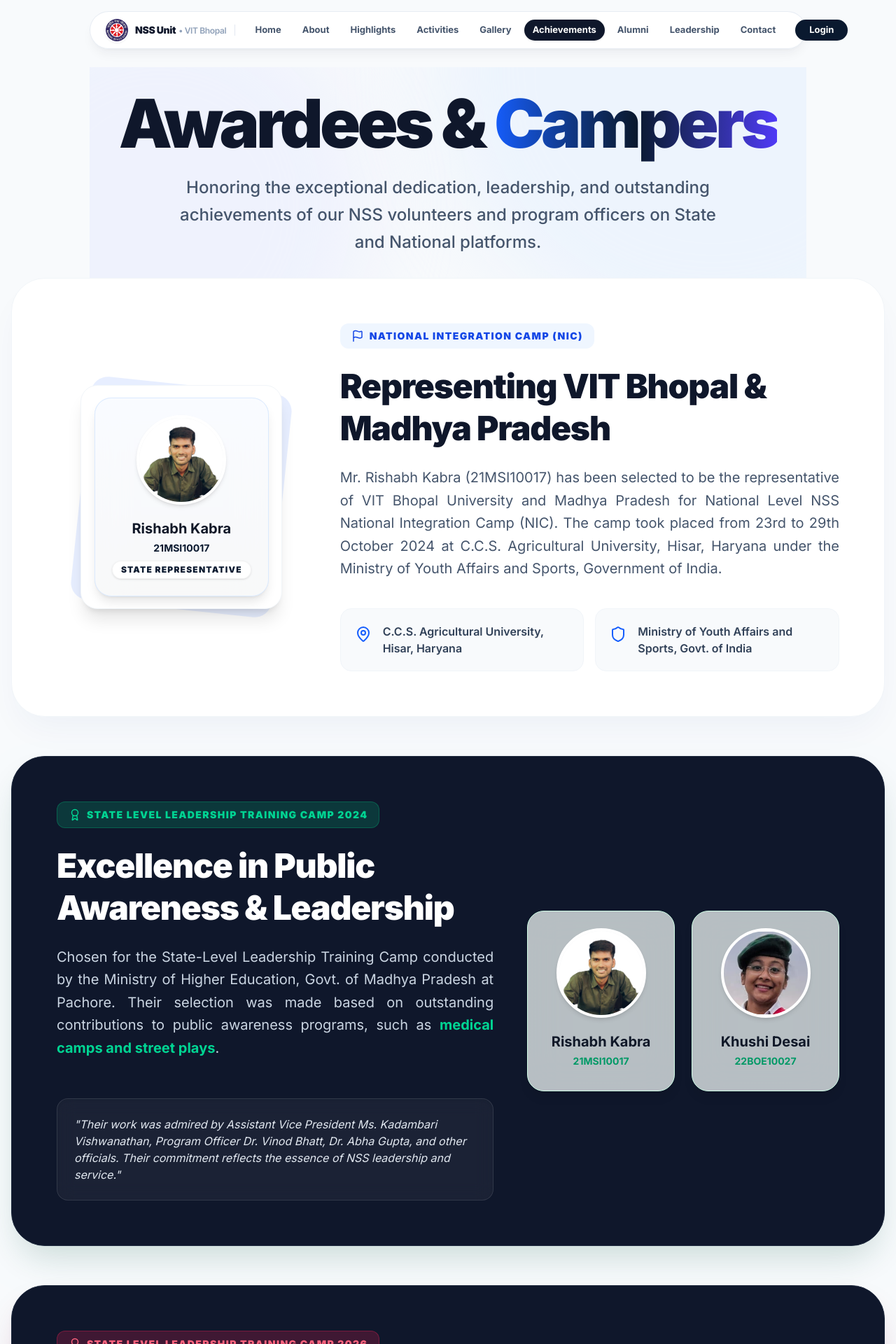
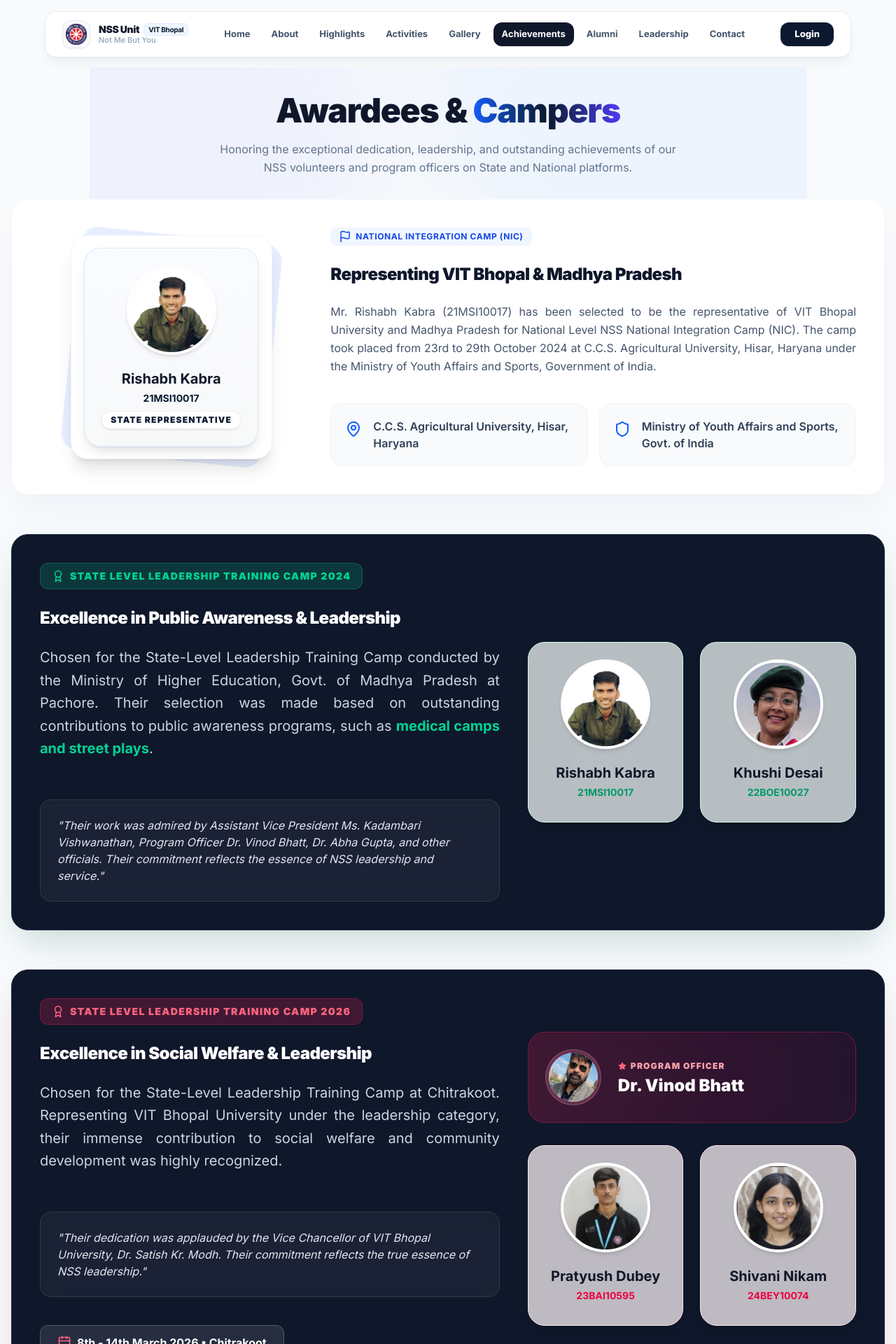
Before and after one commit to pratyush-dubey08/NSS-VIT-Website, a Next.js app in the folder frontend/: page /achievements in a window 1280 px wide. Shown: the top 1920 px of the page at 70% size. Built offline with nearby package versions, Linux system fonts and the light colour scheme.

Commit message:
Fix navbar overlap with spacious rounded-2xl dock and harmonize awardees text sizes to match highlights

```diff
--- a/frontend/src/app/achievements/page.tsx
+++ b/frontend/src/app/achievements/page.tsx
@@ -66,7 +66,7 @@
             initial={{ opacity: 0, y: 30 }}
             animate={{ opacity: 1, y: 0 }}
             transition={{ duration: 0.8, ease: [0.16, 1, 0.3, 1] }}
-            className="text-5xl md:text-7xl lg:text-8xl font-black text-slate-900 mb-6 tracking-tighter leading-none"
+            className="text-2xl sm:text-3xl md:text-4xl lg:text-5xl font-black text-slate-900 tracking-tight leading-tight text-center mb-3"
           >
             Awardees & <span className="text-transparent bg-clip-text bg-gradient-to-r from-blue-600 via-nss-blue to-indigo-600">Campers</span>
           </motion.h1>
@@ -75,7 +75,7 @@
             initial={{ opacity: 0, y: 30 }}
             animate={{ opacity: 1, y: 0 }}
             transition={{ duration: 0.8, delay: 0.1, ease: [0.16, 1, 0.3, 1] }}
-            className="text-xl md:text-2xl text-slate-600 max-w-3xl mx-auto leading-relaxed font-medium"
+            className="text-sm sm:text-base text-slate-500 max-w-2xl mx-auto mt-2.5 leading-relaxed font-normal text-center"
           >
             Honoring the exceptional dedication, leadership, and outstanding achievements of our NSS volunteers and program officers on State and National platforms.
           </motion.p>
@@ -92,7 +92,7 @@
             whileInView={{ opacity: 1, y: 0 }}
             viewport={{ once: true, margin: "-100px" }}
             transition={{ duration: 0.7 }}
-            className="bg-white rounded-[3rem] p-8 md:p-12 lg:p-16 shadow-2xl shadow-blue-900/5 border border-slate-100 flex flex-col lg:flex-row gap-12 items-center relative overflow-hidden"
+            className="bg-white rounded-3xl p-6 sm:p-8 lg:p-10 shadow-2xl shadow-blue-900/5 border border-slate-100 flex flex-col lg:flex-row gap-8 sm:gap-10 items-center relative overflow-hidden"
           >
             <div className="absolute top-0 right-0 w-96 h-96 bg-gradient-to-bl from-blue-50 to-transparent rounded-bl-full -z-10"></div>
 
@@ -112,13 +112,13 @@
             </div>
 
             <div className="w-full lg:w-2/3 space-y-6 flex flex-col items-start text-left">
-              <div className="inline-flex w-fit mr-auto items-center gap-2 px-4 py-2 bg-blue-50 text-blue-700 rounded-xl text-sm font-black uppercase tracking-widest">
+              <div className="inline-flex w-fit mr-auto items-center gap-1.5 px-3 py-1 bg-blue-50 text-blue-700 rounded-lg text-xs font-bold uppercase tracking-wider">
                 <Flag size={18} /> National Integration Camp (NIC)
               </div>
-              <h3 className="text-3xl lg:text-5xl font-black text-slate-900 leading-tight tracking-tight">
+              <h3 className="text-xl sm:text-2xl font-black text-slate-900 leading-snug tracking-tight">
                 Representing VIT Bhopal & Madhya Pradesh
               </h3>
-              <p className="text-slate-600 text-lg md:text-xl leading-relaxed text-justify">
+              <p className="text-slate-600 text-sm sm:text-base leading-relaxed text-justify">
                 Mr. Rishabh Kabra (21MSI10017) has been selected to be the representative of VIT Bhopal University and Madhya Pradesh for National Level NSS National Integration Camp (NIC). The camp took placed from 23rd to 29th October 2024 at C.C.S. Agricultural University, Hisar, Haryana under the Ministry of Youth Affairs and Sports, Government of India.
               </p>
               <div className="grid grid-cols-1 md:grid-cols-2 gap-4 pt-4">
@@ -142,7 +142,7 @@
             whileInView={{ opacity: 1, y: 0 }}
             viewport={{ once: true, margin: "-100px" }}
             transition={{ duration: 0.7 }}
-            className="bg-slate-900 rounded-[3rem] p-8 md:p-12 lg:p-16 shadow-2xl shadow-emerald-900/20 border border-slate-800 flex flex-col lg:flex-row-reverse gap-12 items-center relative overflow-hidden text-white"
+            className="bg-slate-900 rounded-3xl p-6 sm:p-8 lg:p-10 shadow-2xl shadow-emerald-900/20 border border-slate-800 flex flex-col lg:flex-row-reverse gap-8 sm:gap-10 items-center relative overflow-hidden text-white"
           >
             <div className="absolute bottom-0 left-0 w-[500px] h-[500px] bg-gradient-to-tr from-emerald-900/40 to-transparent rounded-tr-full -z-10"></div>
 
@@ -167,7 +167,7 @@
               <div className="inline-flex w-fit mr-auto items-center gap-2 px-4 py-2 bg-emerald-500/20 text-emerald-400 rounded-xl text-sm font-black uppercase tracking-widest border border-emerald-500/30">
                 <Award size={18} /> State Level Leadership Training Camp 2024
               </div>
-              <h3 className="text-3xl lg:text-5xl font-black leading-tight tracking-tight text-white">
+              <h3 className="text-xl sm:text-2xl font-black leading-snug tracking-tight text-white">
                 Excellence in Public Awareness & Leadership
               </h3>
               <p className="text-slate-300 text-lg md:text-xl leading-relaxed text-justify">
@@ -187,7 +187,7 @@
             whileInView={{ opacity: 1, y: 0 }}
             viewport={{ once: true, margin: "-100px" }}
             transition={{ duration: 0.7 }}
-            className="bg-slate-900 rounded-[3rem] p-8 md:p-12 lg:p-16 shadow-2xl shadow-rose-900/20 border border-slate-800 flex flex-col lg:flex-row gap-12 items-center relative overflow-hidden text-white"
+            className="bg-slate-900 rounded-3xl p-6 sm:p-8 lg:p-10 shadow-2xl shadow-rose-900/20 border border-slate-800 flex flex-col lg:flex-row gap-8 sm:gap-10 items-center relative overflow-hidden text-white"
           >
             <div className="absolute top-0 right-0 w-[500px] h-[500px] bg-gradient-to-bl from-rose-900/40 to-transparent rounded-bl-full -z-10"></div>
 
@@ -195,7 +195,7 @@
               <div className="inline-flex w-fit mr-auto items-center gap-2 px-4 py-2 bg-rose-500/20 text-rose-400 rounded-xl text-sm font-black uppercase tracking-widest border border-rose-500/30">
                 <Award size={18} /> State Level Leadership Training Camp 2026
               </div>
-              <h3 className="text-3xl lg:text-5xl font-black leading-tight tracking-tight text-white">
+              <h3 className="text-xl sm:text-2xl font-black leading-snug tracking-tight text-white">
                 Excellence in Social Welfare & Leadership
               </h3>
               <p className="text-slate-300 text-lg md:text-xl leading-relaxed text-justify">
@@ -255,7 +255,7 @@
             whileInView={{ opacity: 1, y: 0 }}
             viewport={{ once: true, margin: "-100px" }}
             transition={{ duration: 0.7 }}
-            className="bg-indigo-900 rounded-[3rem] p-8 md:p-12 lg:p-16 shadow-2xl shadow-indigo-900/20 border border-indigo-800 flex flex-col lg:flex-row-reverse gap-12 items-center relative overflow-hidden text-white"
+            className="bg-indigo-900 rounded-3xl p-6 sm:p-8 lg:p-10 shadow-2xl shadow-indigo-900/20 border border-indigo-800 flex flex-col lg:flex-row-reverse gap-8 sm:gap-10 items-center relative overflow-hidden text-white"
           >
             <div className="absolute top-0 right-0 w-[600px] h-[600px] bg-gradient-to-bl from-indigo-500/20 to-transparent rounded-bl-full -z-10"></div>
             <div className="absolute bottom-0 left-0 w-64 h-64 bg-indigo-500/20 rounded-full blur-3xl -z-10"></div>
@@ -278,7 +278,7 @@
               <div className="inline-flex w-fit mr-auto items-center gap-2 px-4 py-2 bg-yellow-400/20 text-yellow-400 rounded-xl text-sm font-black uppercase tracking-widest border border-yellow-400/30">
                 <Trophy size={18} /> National Youth Parliament 2025
               </div>
-              <h3 className="text-3xl lg:text-5xl font-black leading-tight tracking-tight text-white">
+              <h3 className="text-xl sm:text-2xl font-black leading-snug tracking-tight text-white">
                 Top 10 at Nodal Level: <span className="text-indigo-300">Viksit Bharat Youth Parliament</span>
               </h3>
               <p className="text-indigo-100 text-lg md:text-xl leading-relaxed text-justify">
@@ -301,7 +301,7 @@
             whileInView={{ opacity: 1, y: 0 }}
             viewport={{ once: true, margin: "-100px" }}
             transition={{ duration: 0.7 }}
-            className="bg-indigo-950 rounded-[3rem] p-8 md:p-12 lg:p-16 shadow-2xl shadow-indigo-900/20 border border-indigo-800 flex flex-col lg:flex-row-reverse gap-12 items-center relative overflow-hidden text-white"
+            className="bg-indigo-950 rounded-3xl p-6 sm:p-8 lg:p-10 shadow-2xl shadow-indigo-900/20 border border-indigo-800 flex flex-col lg:flex-row-reverse gap-8 sm:gap-10 items-center relative overflow-hidden text-white"
           >
             <div className="absolute top-0 left-0 w-[600px] h-[600px] bg-gradient-to-br from-indigo-500/20 to-transparent rounded-br-full -z-10"></div>
             <div className="absolute bottom-0 right-0 w-64 h-64 bg-indigo-500/20 rounded-full blur-3xl -z-10"></div>
@@ -324,7 +324,7 @@
               <div className="inline-flex w-fit mr-auto items-center gap-2 px-4 py-2 bg-yellow-400/20 text-yellow-400 rounded-xl text-sm font-black uppercase tracking-widest border border-yellow-400/30">
                 <Trophy size={18} /> National Youth Parliament 2026
               </div>
-              <h3 className="text-3xl lg:text-5xl font-black leading-tight tracking-tight text-white">
+              <h3 className="text-xl sm:text-2xl font-black leading-snug tracking-tight text-white">
                 Representing <span className="text-indigo-300">Sehore District</span>
               </h3>
               <p className="text-indigo-100 text-lg md:text-xl leading-relaxed text-justify">
@@ -347,7 +347,7 @@
             whileInView={{ opacity: 1, y: 0 }}
             viewport={{ once: true, margin: "-100px" }}
             transition={{ duration: 0.7 }}
-            className="bg-white rounded-[3rem] p-8 md:p-12 lg:p-16 shadow-2xl shadow-orange-900/5 border border-slate-100 flex flex-col lg:flex-row gap-12 items-center relative overflow-hidden"
+            className="bg-white rounded-3xl p-6 sm:p-8 lg:p-10 shadow-2xl shadow-orange-900/5 border border-slate-100 flex flex-col lg:flex-row gap-8 sm:gap-10 items-center relative overflow-hidden"
           >
             <div className="absolute top-1/2 left-0 w-96 h-96 bg-orange-100/50 rounded-full blur-3xl -translate-y-1/2 -translate-x-1/2 -z-10"></div>
 
@@ -369,10 +369,10 @@
               <div className="inline-flex w-fit mr-auto items-center gap-2 px-4 py-2 bg-orange-50 text-orange-600 rounded-xl text-sm font-black uppercase tracking-widest border border-orange-100">
                 <BookOpen size={18} /> My Bharat Budget Quest 2026
               </div>
-              <h3 className="text-3xl lg:text-5xl font-black text-slate-900 leading-tight tracking-tight">
+              <h3 className="text-xl sm:text-2xl font-black text-slate-900 leading-snug tracking-tight">
                 Selected for the <span className="text-orange-600">Final Round</span>
               </h3>
-              <p className="text-slate-600 text-lg md:text-xl leading-relaxed text-justify">
+              <p className="text-slate-600 text-sm sm:text-base leading-relaxed text-justify">
                 Maulik Dubey has showcased exceptional analytical and financial acumen, earning a highly coveted spot in the final round of the prestigious My Bharat Budget Quest. His achievement is a matter of immense pride for the NSS Unit, VIT Bhopal University.
               </p>
               <div className="grid grid-cols-1 gap-4 pt-4">
@@ -395,7 +395,7 @@
             whileInView={{ opacity: 1, y: 0 }}
             viewport={{ once: true, margin: "-100px" }}
             transition={{ duration: 0.7 }}
-            className="bg-slate-900 rounded-[3rem] p-8 md:p-12 lg:p-16 shadow-2xl shadow-purple-900/20 border border-slate-800 flex flex-col lg:flex-row-reverse gap-12 items-center relative overflow-hidden text-white"
+            className="bg-slate-900 rounded-3xl p-6 sm:p-8 lg:p-10 shadow-2xl shadow-purple-900/20 border border-slate-800 flex flex-col lg:flex-row-reverse gap-8 sm:gap-10 items-center relative overflow-hidden text-white"
           >
             <div className="absolute bottom-0 left-0 w-[500px] h-[500px] bg-gradient-to-tr from-purple-900/40 to-transparent rounded-tr-full -z-10"></div>
 
@@ -420,7 +420,7 @@
               <div className="inline-flex w-fit mr-auto items-center gap-2 px-4 py-2 bg-purple-500/20 text-purple-400 rounded-xl text-sm font-black uppercase tracking-widest border border-purple-500/30">
                 <Award size={18} /> Pre-Republic Day Camp 2025
               </div>
-              <h3 className="text-3xl lg:text-5xl font-black leading-tight tracking-tight text-white">
+              <h3 className="text-xl sm:text-2xl font-black leading-snug tracking-tight text-white">
                 District-Level <span className="text-purple-400">Selections</span>
               </h3>
               <p className="text-slate-300 text-lg md:text-xl leading-relaxed text-justify">
@@ -440,7 +440,7 @@
             whileInView={{ opacity: 1, y: 0 }}
             viewport={{ once: true, margin: "-100px" }}
             transition={{ duration: 0.7 }}
-            className="bg-white rounded-[3rem] p-8 md:p-12 lg:p-16 shadow-2xl shadow-blue-900/5 border border-slate-100 flex flex-col gap-12 items-center relative overflow-hidden"
+            className="bg-white rounded-3xl p-6 sm:p-8 lg:p-10 shadow-2xl shadow-blue-900/5 border border-slate-100 flex flex-col gap-8 sm:gap-10 items-center relative overflow-hidden"
           >
             <div className="absolute top-0 right-0 w-[500px] h-[500px] bg-gradient-to-bl from-blue-50 to-transparent rounded-bl-full -z-10"></div>
 
@@ -448,10 +448,10 @@
               <div className="inline-flex w-fit mx-auto items-center gap-2 px-4 py-2 bg-blue-50 text-blue-600 rounded-xl text-sm font-black uppercase tracking-widest border border-blue-100">
                 <Award size={18} /> Pre-RDC Camp Zonal Level Selections
               </div>
-              <h3 className="text-3xl lg:text-5xl font-black leading-tight tracking-tight text-slate-900">
+              <h3 className="text-xl sm:text-2xl font-black leading-snug tracking-tight text-slate-900">
                 A Proud Moment for <span className="text-blue-600">VIT Bhopal University</span>
               </h3>
-              <p className="text-slate-600 text-lg md:text-xl leading-relaxed text-justify">
+              <p className="text-slate-600 text-sm sm:text-base leading-relaxed text-justify">
                 Our exceptional volunteers — <strong className="text-slate-900 font-bold">Shagun Singh, Maulik Dubey, Kshitika Atri, Soumya Mishra, Pragati,</strong> and <strong className="text-slate-900 font-bold">Riya Singh</strong> — showcased outstanding leadership, discipline, and dedication at the <strong className="text-slate-900 font-bold">Pre-RDC Zonal Level Selections</strong>. Their phenomenal performance proudly represents VIT Bhopal University and reflects the true essence of NSS — <span className="italic text-blue-600 font-semibold">"Not Me But You"</span>.
               </p>
 
--- a/frontend/src/components/Navbar.tsx
+++ b/frontend/src/components/Navbar.tsx
@@ -4,7 +4,7 @@
 import Link from 'next/link';
 import { usePathname } from 'next/navigation';
 import { motion, AnimatePresence } from 'framer-motion';
-import { Menu, X } from 'lucide-react';
+import { Menu, X, ArrowRight } from 'lucide-react';
 import { useAuthStore } from '@/store/useAuthStore';
 
 export default function Navbar() {
@@ -39,33 +39,34 @@
 
   return (
     <header className="fixed top-0 left-0 right-0 w-full z-50 pt-3.5 sm:pt-4 px-3 sm:px-6 pointer-events-none font-sans flex justify-center">
-      {/* Centered Single Floating Dock Pill */}
-      <div className="pointer-events-auto flex items-center justify-between gap-2 lg:gap-3 px-3 sm:px-4 py-2 rounded-full bg-white/95 backdrop-blur-xl shadow-lg shadow-slate-900/5 border border-slate-200/80 transition-all duration-300 w-full max-w-5xl">
+      {/* Centered Modern Floating Island Dock */}
+      <div className="pointer-events-auto flex items-center justify-between gap-3 px-4 sm:px-6 py-2.5 sm:py-3 rounded-2xl bg-white/95 backdrop-blur-xl shadow-lg shadow-slate-900/5 border border-slate-200/90 transition-all duration-300 w-full max-w-6xl">
 
-        {/* Left: NSS Unit Logo & Brand */}
-        <Link href="/" className="flex items-center gap-2 pl-1 shrink-0 group">
-          <div className="p-0.5 rounded-full bg-white shadow-xs group-hover:scale-105 transition-transform">
-            <img src="/images/nss-logo.png" alt="NSS Logo" className="w-8 h-8 object-contain rounded-full" />
+        {/* Left: Brand Identity */}
+        <Link href="/" className="flex items-center gap-3 shrink-0 group">
+          <div className="w-10 h-10 rounded-xl bg-slate-50 border border-slate-200/80 shadow-xs flex items-center justify-center p-1 group-hover:scale-105 transition-transform">
+            <img src="/images/nss-logo.png" alt="NSS Logo" className="w-8 h-8 object-contain" />
           </div>
-          <span className="font-black tracking-tight text-sm text-slate-900 whitespace-nowrap hidden sm:inline">
-            NSS Unit<span className="font-semibold text-slate-400 text-xs ml-1">• VIT Bhopal</span>
-          </span>
+          <div className="flex flex-col">
+            <span className="font-black text-slate-900 text-sm tracking-tight leading-tight flex items-center gap-1.5">
+              NSS Unit
+              <span className="px-1.5 py-0.5 text-[10px] font-bold bg-blue-50 text-nss-blue rounded-md border border-blue-100/80 hidden sm:inline-block">VIT Bhopal</span>
+            </span>
+            <span className="text-[11px] font-medium text-slate-400 leading-tight hidden sm:block">Not Me But You</span>
+          </div>
         </Link>
 
-        {/* Subtle Divider */}
-        <div className="h-4 w-px bg-slate-200 hidden lg:block shrink-0" />
-
         {/* Center: Navigation Links */}
-        <nav className="hidden lg:flex items-center justify-center gap-1 xl:gap-1.5 flex-1 px-1">
+        <nav className="hidden lg:flex items-center justify-center gap-1 xl:gap-1.5 flex-1 px-2">
           {navLinks.map((link) => {
             const isActive = pathname === link.path;
             return (
               <Link
                 key={link.name}
                 href={link.path}
-                className={`px-2.5 xl:px-3 py-1.5 text-xs xl:text-[13px] font-bold rounded-full transition-all duration-200 whitespace-nowrap ${
+                className={`px-2.5 xl:px-3 py-2 text-xs xl:text-[13px] font-bold rounded-xl transition-all duration-200 whitespace-nowrap ${
                   isActive
-                    ? 'text-white bg-slate-900 shadow-sm'
+                    ? 'text-white bg-slate-900 shadow-xs'
                     : 'text-slate-600 hover:text-slate-900 hover:bg-slate-100/80'
                 }`}
               >
@@ -75,18 +76,18 @@
           })}
         </nav>
 
-        {/* Right: Dashboard / Login Button + Mobile Toggle */}
-        <div className="flex items-center gap-1.5 shrink-0 pr-0.5">
+        {/* Right: Action Button & Mobile Toggle with ample margin */}
+        <div className="flex items-center gap-2.5 shrink-0">
           <Link
             href={isAuthenticated ? (user?.role === 'admin' ? '/admin' : '/dashboard') : "/login"}
-            className="px-4 xl:px-5 py-1.5 text-xs xl:text-[13px] font-bold rounded-full transition-all duration-300 transform hover:scale-105 bg-nss-blue hover:bg-blue-700 text-white shadow-xs hover:shadow-md whitespace-nowrap"
+            className="px-4 sm:px-5 py-2 text-xs sm:text-[13px] font-extrabold rounded-xl transition-all duration-300 transform hover:scale-105 bg-nss-blue hover:bg-blue-700 text-white shadow-xs hover:shadow-md whitespace-nowrap flex items-center gap-1.5"
           >
-            {isAuthenticated ? 'Dashboard' : 'Login'}
+            <span>{isAuthenticated ? 'Dashboard' : 'Login'}</span>
           </Link>
 
           {/* Mobile Menu Hamburger */}
           <button
-            className="lg:hidden p-1.5 rounded-full text-slate-700 hover:bg-slate-100 transition-colors"
+            className="lg:hidden p-2 rounded-xl text-slate-700 hover:bg-slate-100 transition-colors"
             onClick={() => setIsOpen(!isOpen)}
             aria-label="Toggle navigation menu"
           >
@@ -105,13 +106,13 @@
             exit={{ opacity: 0, y: -10, scale: 0.96 }}
             className="container mx-auto max-w-md px-4 pointer-events-auto lg:hidden absolute top-full left-0 right-0 mt-1"
           >
-            <div className="bg-white/95 backdrop-blur-2xl shadow-2xl border border-slate-200 p-4 rounded-3xl flex flex-col gap-1.5">
+            <div className="bg-white/95 backdrop-blur-2xl shadow-2xl border border-slate-200 p-4 rounded-2xl flex flex-col gap-1.5">
               {navLinks.map((link) => (
                 <Link
                   key={link.name}
                   href={link.path}
                   onClick={() => setIsOpen(false)}
-                  className={`p-3 text-sm font-bold rounded-2xl transition-colors flex items-center justify-between ${
+                  className={`p-3 text-sm font-bold rounded-xl transition-colors flex items-center justify-between ${
                     pathname === link.path ? 'bg-blue-50 text-nss-blue' : 'text-slate-700 hover:bg-slate-50'
                   }`}
                 >
```
